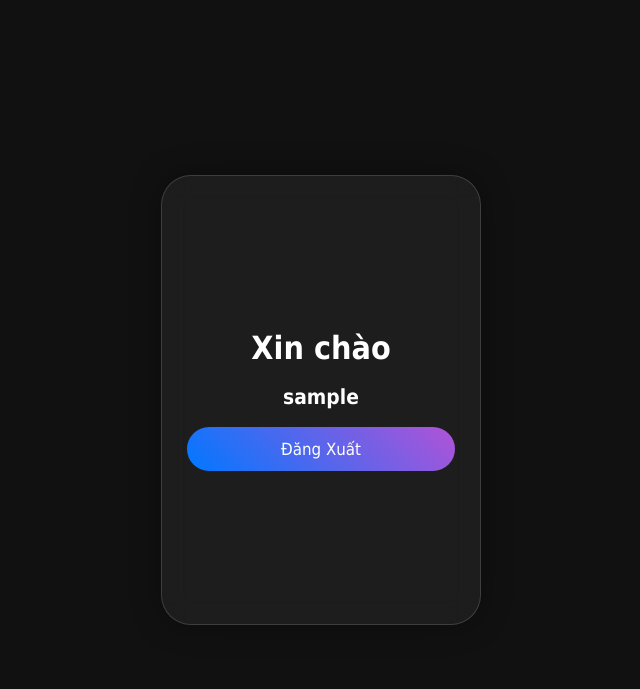
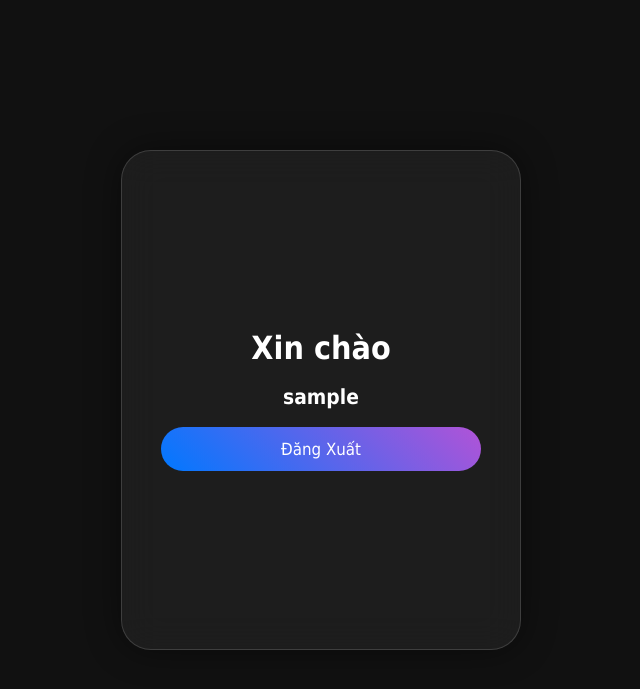
Before and after one commit to Stare-VuT/app.py, a Flask app: page /home in a window 1280 px wide. Shown: the top 689 px of the page, without its empty margins (319-959 px from the left). Run offline with Flask 3, Linux system fonts and the light colour scheme; the visitor is signed in with stand-in values (Sample User, id 1).

Commit message:
Update style.css
.

```diff
--- a/templates/templates/static/style.css
+++ b/templates/templates/static/style.css
@@ -14,22 +14,31 @@ body {
   overflow: hidden;
 }
 
-/* Giữ container cũ */
 .container {
   position: relative;
-  width: 450px;
-  height: 450px;
+  width: 400px;
+  min-height: 500px;
   display: flex;
   justify-content: center;
   align-items: center;
+  background: rgba(255, 255, 255, 0.05);
+  border: 1px solid rgba(255, 255, 255, 0.15);
+  border-radius: 30px;
+  backdrop-filter: blur(18px);
+  box-shadow: 0 0 35px rgba(0, 0, 0, 0.45);
+  padding: 30px;
 }
 
-/* XÓA VÒNG TRÒN = ẨN THẺ i */
-.container i {
-  display: none;
+
+@keyframes animate2 {
+  0% {
+    transform: rotate(360deg);
+  }
+  100% {
+    transform: rotate(0deg);
+  }
 }
 
-/* Giữ nguyên form login */
 .login {
   position: absolute;
   width: 320px;
@@ -40,14 +49,6 @@ body {
   flex-direction: column;
   gap: 18px;
   z-index: 10;
-
-  /* thêm nền kính mờ cho đẹp */
-  background: rgba(255, 255, 255, 0.05);
-  border: 1px solid rgba(255, 255, 255, 0.15);
-  border-radius: 30px;
-  backdrop-filter: blur(14px);
-  box-shadow: 0 0 30px rgba(0, 0, 0, 0.35);
-  padding: 30px 25px;
 }
 
 .login h2 {
@@ -145,3 +146,15 @@ body {
   font-weight: bold;
   text-align: center;
 }
+.message.error {
+  background: rgba(255, 0, 85, 0.15);
+  color: #ff7aa8;
+  border: 1px solid #ff7aa8;
+}
+
+.welcome-text {
+  color: #fff;
+  font-size: 1.3em;
+  font-weight: bold;
+  text-align: center;
+}
```
